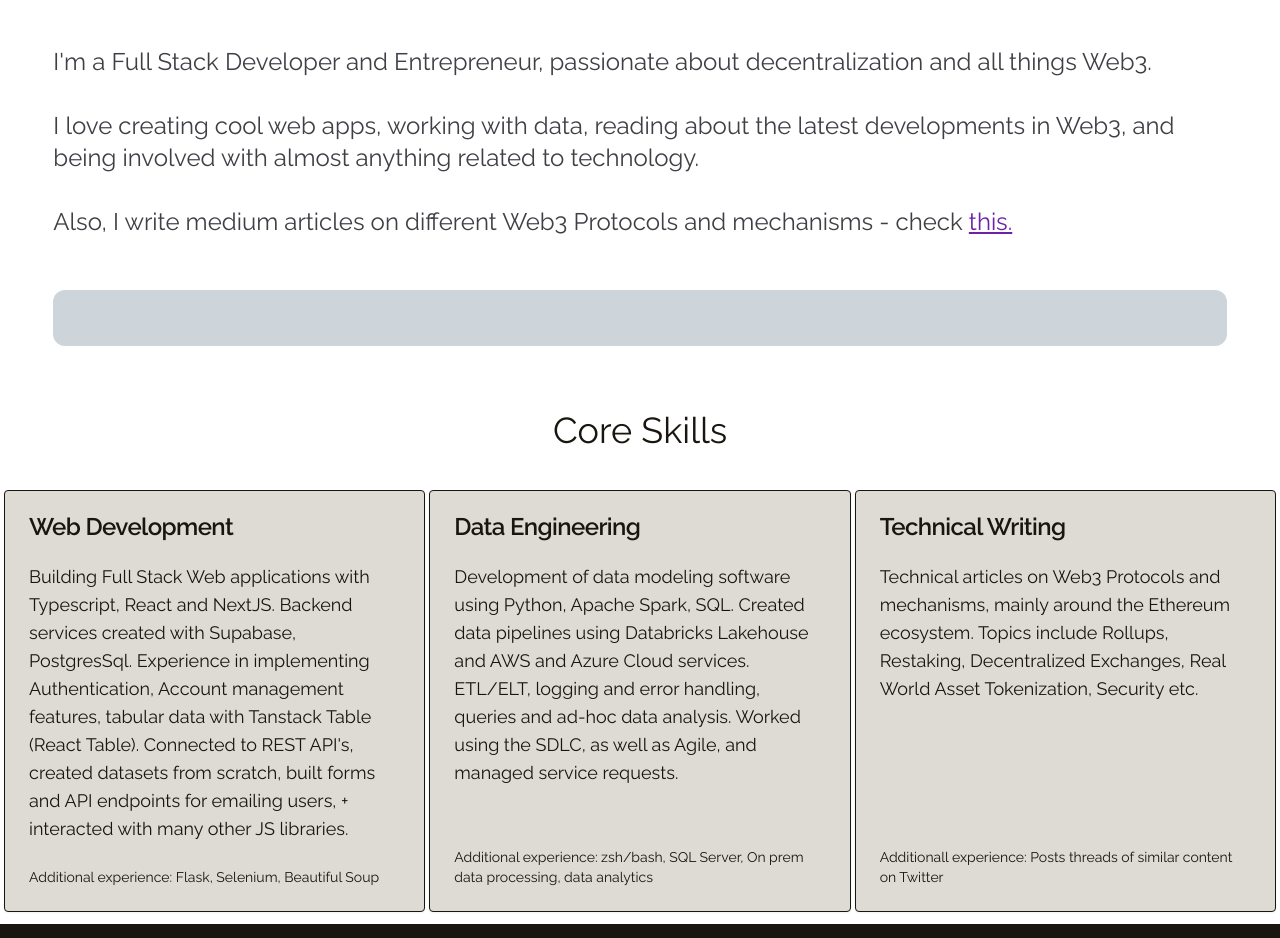
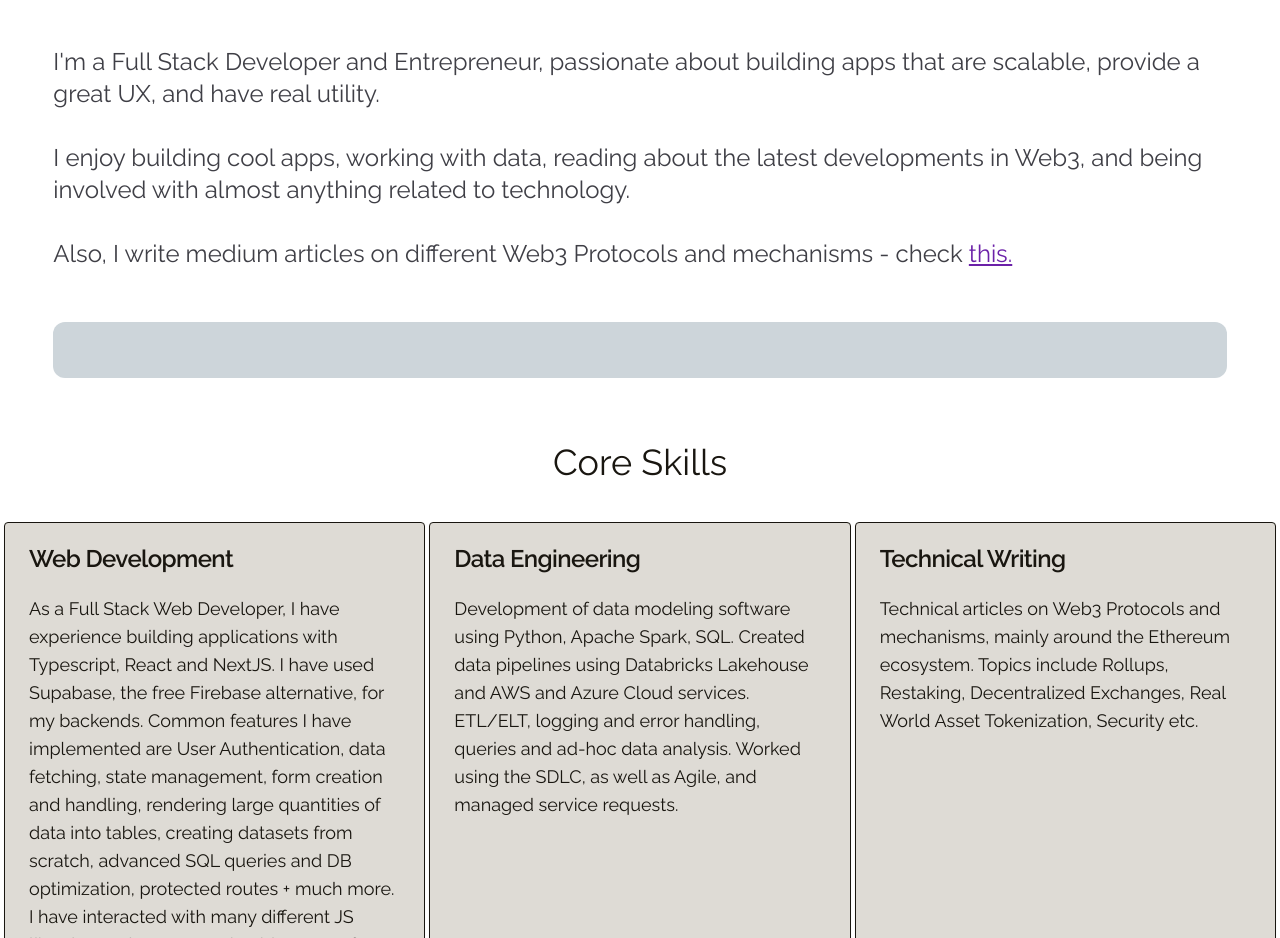
Before and after one commit to jamoowen/Portfolio-v2, a Next.js app: page / in a window 1280 px wide. Shown: the part 1114-2052 px from the top of the page. Built offline with nearby package versions, Linux system fonts and the light colour scheme; no server answers.

Commit message:
changed wording in about

```diff
--- a/src/components/about/about.tsx
+++ b/src/components/about/about.tsx
@@ -27,8 +27,8 @@ const About = () => {
 
                 <div className='flex flex-col w-full h-full gap-5 '>
                     <div className="w-11/12 mx-auto">
-                        <p>{`I'm a Full Stack Developer and Entrepreneur, passionate about decentralization and all things Web3.`}</p><br/>
-                        <p>{`I love creating cool web apps, working with data, reading about the latest developments in Web3, and being involved with almost anything related to technology.`}</p>
+                        <p>{`I'm a Full Stack Developer and Entrepreneur, passionate about building apps that are scalable, provide a great UX, and have real utility.`}</p><br/>
+                        <p>{`I enjoy building cool apps, working with data, reading about the latest developments in Web3, and being involved with almost anything related to technology.`}</p>
                         <br></br>
                         <p>{`Also, I write medium articles on different Web3 Protocols and mechanisms - check `}<Link className="text-purple-800 underline" href="https://medium.com/@jamesowen.dev">this.</Link></p>
                         <br />
@@ -54,10 +54,13 @@ const About = () => {
                                         <CardTitle className="group-hover:border-b-2 group-hover:border-background">Web Development</CardTitle>
                                     </CardHeader>
                                     <CardContent className="flex-grow text-sm sm:text-lg">
+                                        As a Full Stack Web Developer, I have experience building applications with Typescript, React and NextJS.
+                                        I have used Supabase, the free Firebase alternative, for my backends. Common features I have implemented are
+                                        User Authentication, data fetching, state management, form creation and handling, rendering large quantities of data into tables,
+                                        creating datasets from scratch, advanced SQL queries and DB optimization, protected routes + much more.
+                                        I have interacted with many different JS libraries such as Tanstack table, React-form, Nodemailer, Zustand, Axios, etc.
 
-                                        Building Full Stack Web applications with Typescript, React and NextJS. Backend services created with Supabase, PostgresSql. Experience in implementing Authentication,
-                                        Account management features, tabular data with Tanstack Table (React Table). Connected to REST API&apos;s, created datasets from scratch, built forms and API endpoints for
-                                        emailing users, + interacted with many other JS libraries.
+
                                     </CardContent>
                                     <CardFooter className="text-xs sm:text-sm">
                                         Additional experience: Flask, Selenium, Beautiful Soup
@@ -88,7 +91,7 @@ const About = () => {
                                          Technical articles on Web3 Protocols and mechanisms, mainly around the Ethereum ecosystem. Topics include Rollups, Restaking, Decentralized Exchanges, Real World Asset Tokenization, Security etc.
                                     </CardContent>
                                     <CardFooter className="text-xs sm:text-sm">
-                                        Additionall experience: Posts threads of similar content on Twitter
+                                        Additional experience: Posts threads of similar content on Twitter
                                     </CardFooter>
                                 </Card>
                             </Link>
```
